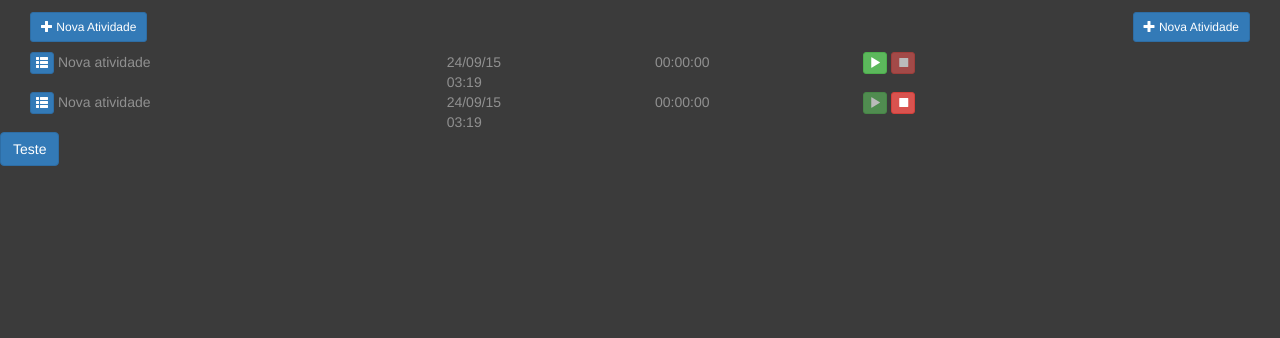
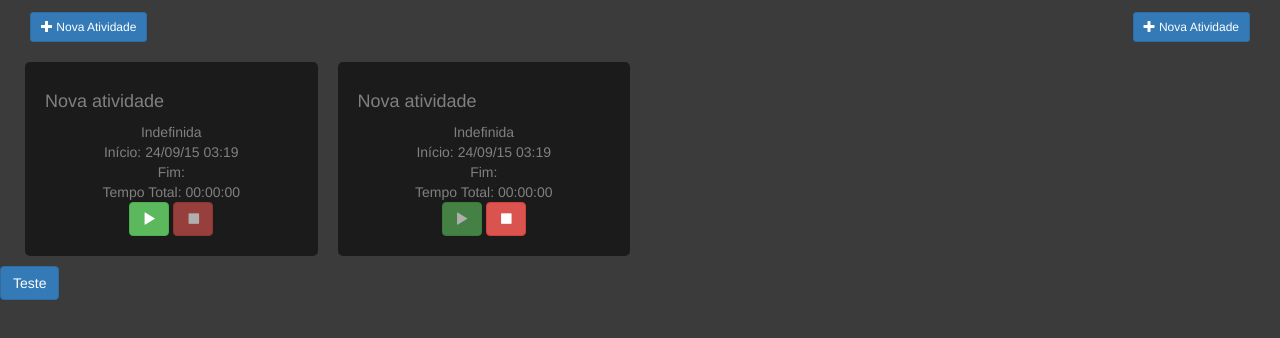
Before and after one commit to felipecaputo/timeManagement, a website: page browser/index.html in a window 1280 px wide. Shown: the part 56-394 px from the top of the page. Drawn offline with nearby package versions, Linux system fonts and the light colour scheme; some packages are replaced by stand-ins of ours; a script that the page names is missing.

Commit message:
Changed layout

```diff
--- a/browser/css/style.css
+++ b/browser/css/style.css
@@ -16,3 +16,16 @@ body {
   padding-top: 5px;
   padding-bottom: 10px;
 }
+
+.activity-card {
+  border-radius: 15px;
+  background-clip: padding-box;
+  background-color: #292929;
+  background-color: rgba(20, 20, 20, 0.8);
+  border: 10px solid transparent;
+  padding: 20px;
+}
+
+.activity-card div {
+  text-align: center;
+}
--- a/browser/index.html
+++ b/browser/index.html
@@ -16,33 +16,26 @@
             <button type="button" class="btn btn-primary btn-sm" ng-click="activityListService.newActivity()"> <i class="glyphicon glyphicon-plus"></i> Nova Atividade</button>
           </div>
         </div>
-        <div class="row" ng-repeat="activity in activityListService.activityList">
-          <div class="col-md-4 col-sm-4  col-xs-4">
-            <button type="button" name="btnShowActivityTimeLine" class="btn btn-xs btn-primary"><i class="glyphicon glyphicon-th-list"></i></button>
-            <span>{{activity.name}}</span>
+        <div class="row">
+          <div class="col-md-3 col-sm-4 activity-card" ng-repeat="activity in activityListService.activityList">
+            <h4>{{activity.name}}</h4>
+            <div>{{activity.kind}}</div>
+            <div>Início: {{activity.startDate | date : 'dd/MM/yy hh:mm'}}</div>
+            <div>Fim: {{activity.endDate | date : 'dd/MM/yy hh:mm'}}</div>
+            <div>Tempo Total: {{activity.getDurationStr()}}</div>
+            <div>
+              <button type="button" name="btnPlay" class="btn btn-success" ng-click="activity.startNewPeriod()" ng-disabled="activity.running()">
+                <i class="glyphicon glyphicon-play"></i>
+              </button>
+              <button type="button" name="btnStop" class="btn btn-danger" ng-click="activity.stopPeriod()" ng-disabled="!activity.running()">
+                <i class="glyphicon glyphicon-stop"></i>
+              </button>
+            </div>
           </div>
-          <div class="col-md-1 col-sm-2 col-xs-2">
-            <span>{{activity.startDate | date : 'dd/MM/yy hh:mm'}}</span>
-          </div>
-          <div class="col-md-1 col-sm-2 col-xs-2">
-            <span>{{activity.endDate | date : 'dd/MM/yy hh:mm'}}</span>
-          </div>
-          <div class="col-md-2 col-sm-2 col-xs-2">
-            <span>{{activity.getDurationStr()}}</span>
-          </div>
-          <div class="col-md-2 col-sm-2 col-xs-3">
-            <button type="button" name="btnPlay" class="btn btn-xs btn-success" ng-click="activity.startNewPeriod()" ng-disabled="activity.running()">
-              <i class="glyphicon glyphicon-play"></i>
-            </button>
-            <button type="button" name="btnStop" class="btn btn-xs btn-danger" ng-click="activity.stopPeriod()" ng-disabled="!activity.running()">
-              <i class="glyphicon glyphicon-stop"></i>
-            </button>
-          </div>
+
         </div>
       </div>
-
     </div>
-
 
     <button class="btn btn-primary" ng-click="window.openDevTools()">Teste</button>
 
--- a/browser/js/factories/activityFactory.js
+++ b/browser/js/factories/activityFactory.js
@@ -7,6 +7,7 @@ angular.module('timeApp').factory('Activity', function ($q, $rootScope, TimeLine
       self.id = newId || 0;
       self.item = '';
       self.name = 'Nova atividade';
+      self.kind = 'Indefinida';
       self.startDate = Date.now();
       self.endDate = null;
       self.registrationDate = null;
```
